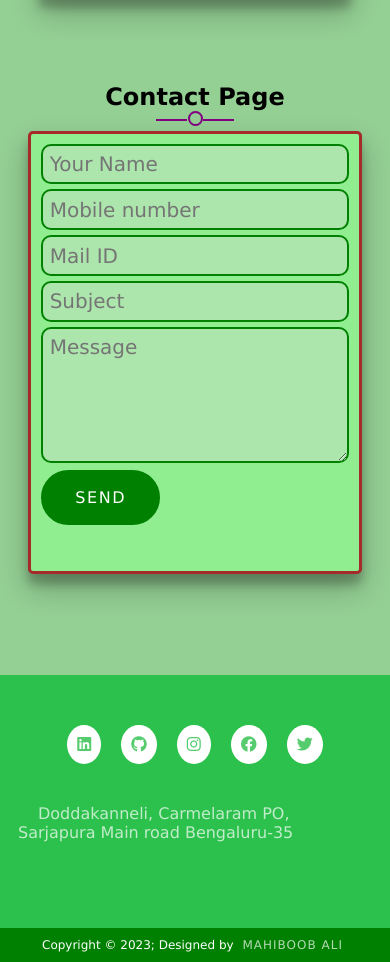
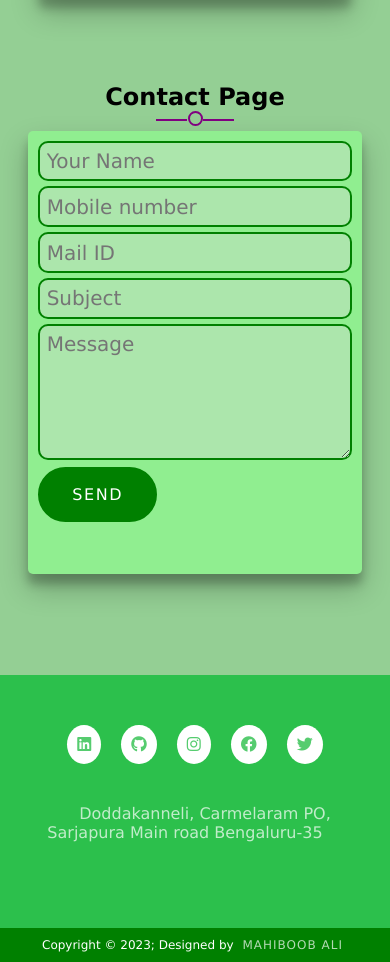
Before and after one commit to Mahiboob78/mahiboob_ali_portfolio.github.io, a plain HTML site: page index.html in a window 390 px wide. Shown: the part 5486-6448 px from the top of the page. Drawn offline with Linux system fonts and the light colour scheme.

Commit message:
Update mobile_layout2.css

```diff
--- a/css/mobile_layout2.css
+++ b/css/mobile_layout2.css
@@ -283,7 +283,7 @@
         margin: 0;
         padding: 10px 10px;
 
-        border: 3px brown solid;
+    /*border: 3px brown solid; */
     }
     .f_input {
         width: 100%;
@@ -300,6 +300,7 @@
     .footerContainer {
         width: 100%;
         padding: 40px 18px 18px;
+        text-align: center;
     }
 
     .footerNav ul a {
```
